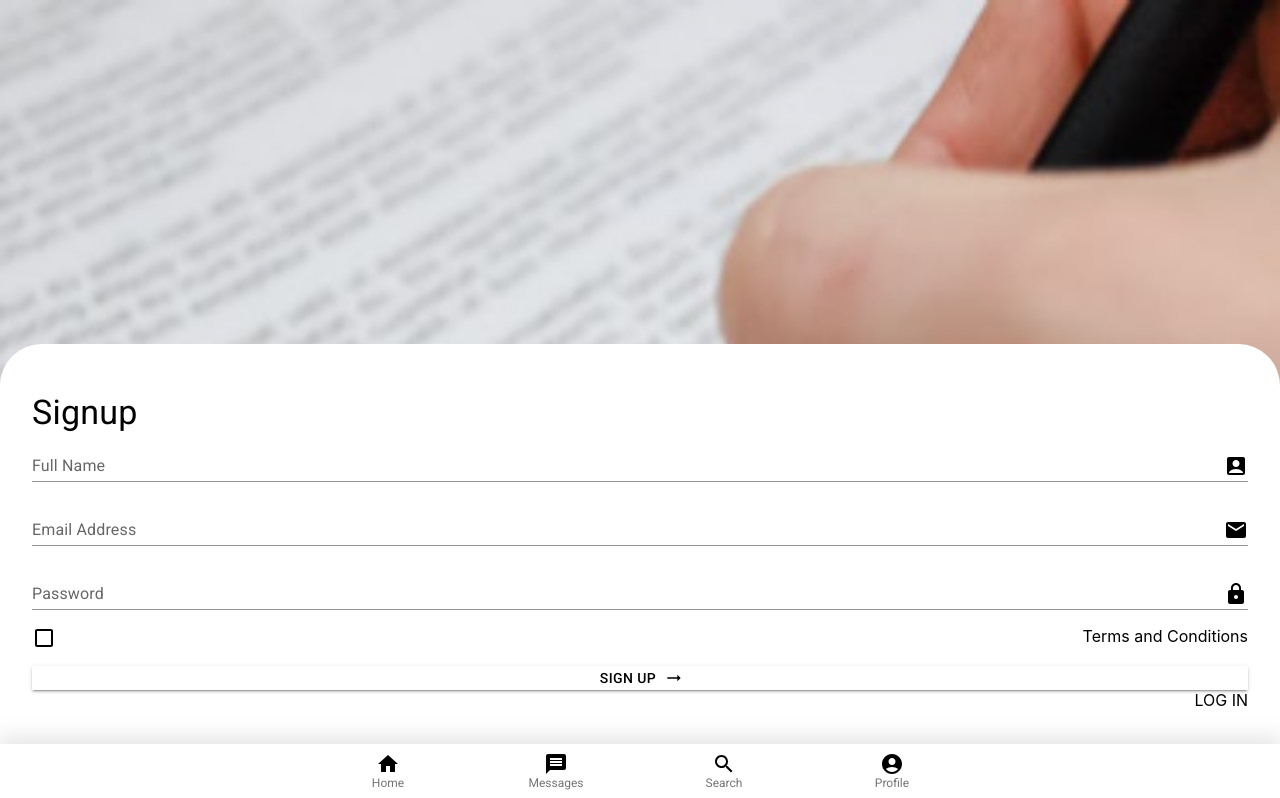
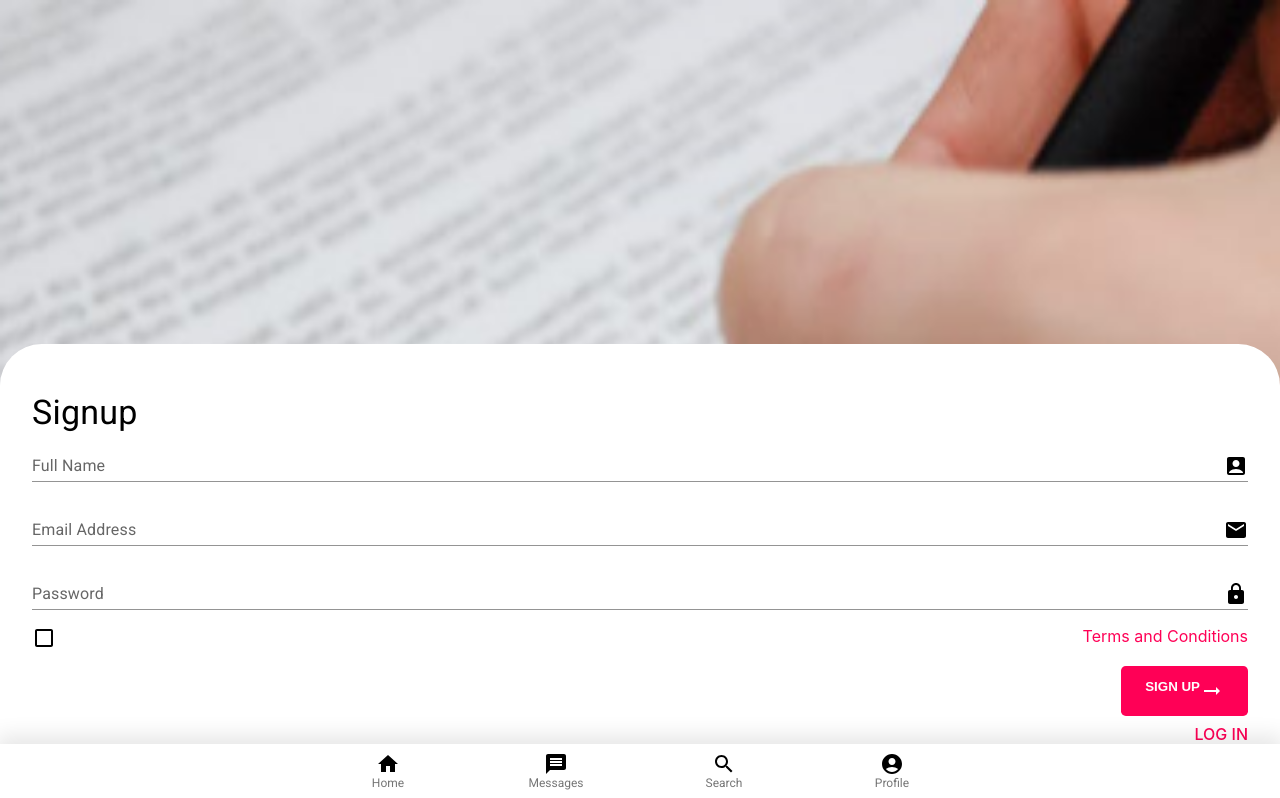
Before and after one commit to John-MBDP/phoenix, a Next.js app: page /signup in a window 1280 px wide. Shown: the top 798 px of the page. Built offline with nearby package versions, Linux system fonts and the light colour scheme.

Commit message:
Add button styling to getstarted and signup component

```diff
--- a/components/Button/index.module.css
+++ b/components/Button/index.module.css
@@ -2,11 +2,13 @@
   color: white;
   background-color: #ff0056;
   border: none;
-  margin-bottom: 2rem;
-  padding: 1rem 1.5rem;
+  margin-bottom: 0.5rem;
+  padding: 0.8rem 1.5rem;
   border-radius: 0.3rem;
   text-transform: uppercase;
   font-weight: 800;
+  display: flex;
+  justify-content: space-between;
 }
 
 .container {
--- a/pages/signup.jsx
+++ b/pages/signup.jsx
@@ -8,9 +8,9 @@ import MailIcon from "@mui/icons-material/Mail";
 import LockIcon from "@mui/icons-material/Lock";
 import TextField from "@mui/material/TextField";
 import Checkbox from "@mui/material/Checkbox";
-import Button from "@mui/material/Button";
+import Stack from "@mui/material/Stack";
+import Button from "../components/Button";
 import ArrowRightAltIcon from "@mui/icons-material/ArrowRightAlt";
-import Stack from "@mui/material/Stack";
 
 const btnMain = {
   alignItems: "right",
@@ -73,13 +73,28 @@ const signup = ({ setHeader }) => {
         sx={{ mb: 2, display: "flex", justifyContent: "space-between" }}
       >
         <Checkbox {...label} />
-        Terms and Conditions
+        <Typography
+          fontWeeight
+          sx={{ display: "flex", justifyContent: "flex-end", color: "#ff0056" }}
+          variant="h7"
+        >
+          Terms and Conditions
+        </Typography>
       </Stack>
       <Stack sx={{ mb: 2, spacing: 2 }}>
-        <Button variant="contained" endIcon={<ArrowRightAltIcon />}>
-          SIGN UP
+        <Button>
+          SIGN UP <ArrowRightAltIcon />
         </Button>
-        <Typography sx={{ display: "flex", justifyContent: "flex-end" }} variant="h7">
+        <Typography
+          sx={{
+            display: "flex",
+            justifyContent: "flex-end",
+            color: "#ff0056",
+            mb: 4,
+            fontWeight: "500",
+          }}
+          variant="h7"
+        >
           LOG IN
         </Typography>
 
```
Also changed, not shown: components/Button/index.jsx (+2 -7 lines), pages/getstarted.jsx (+5 -8 lines).
